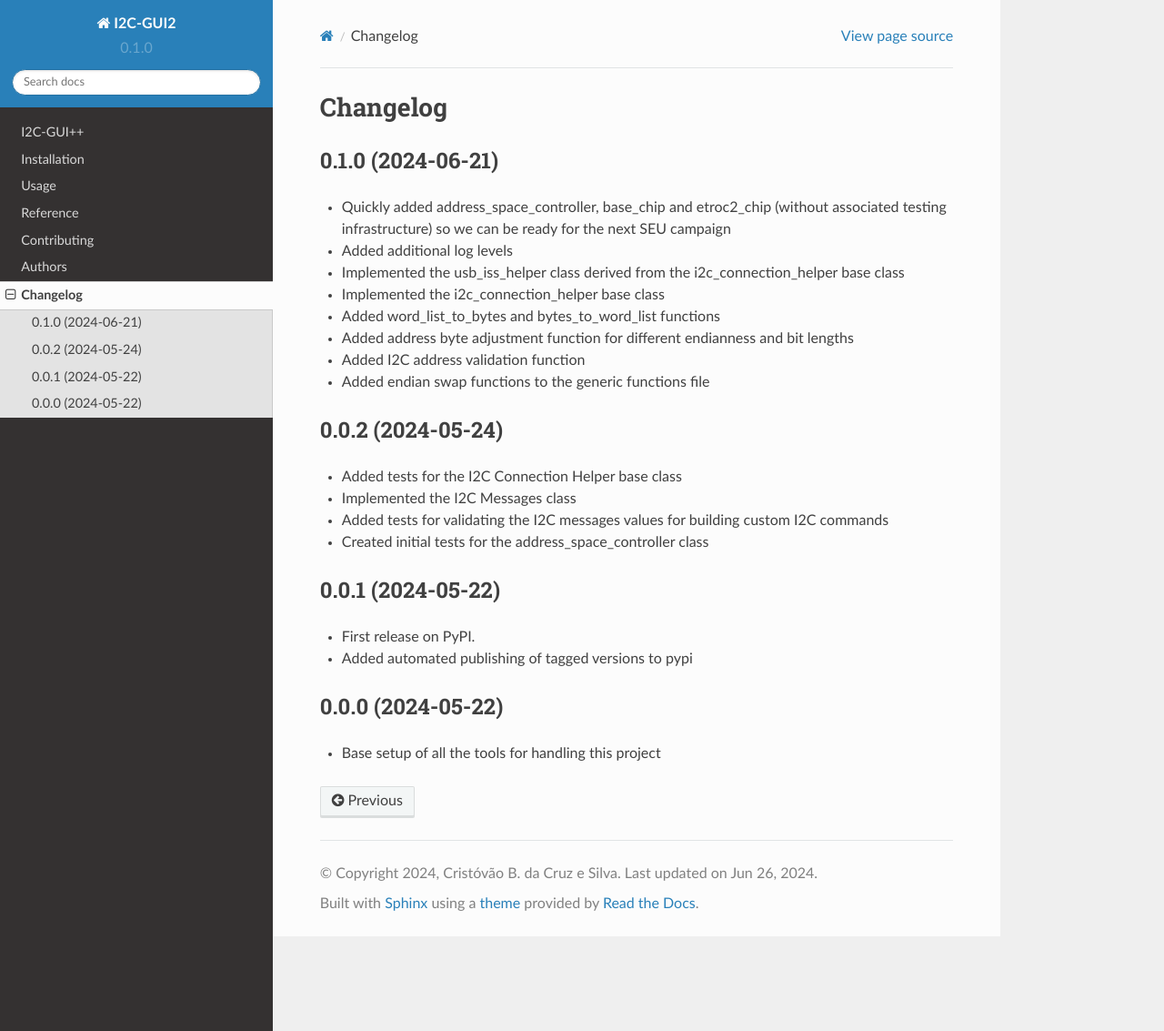
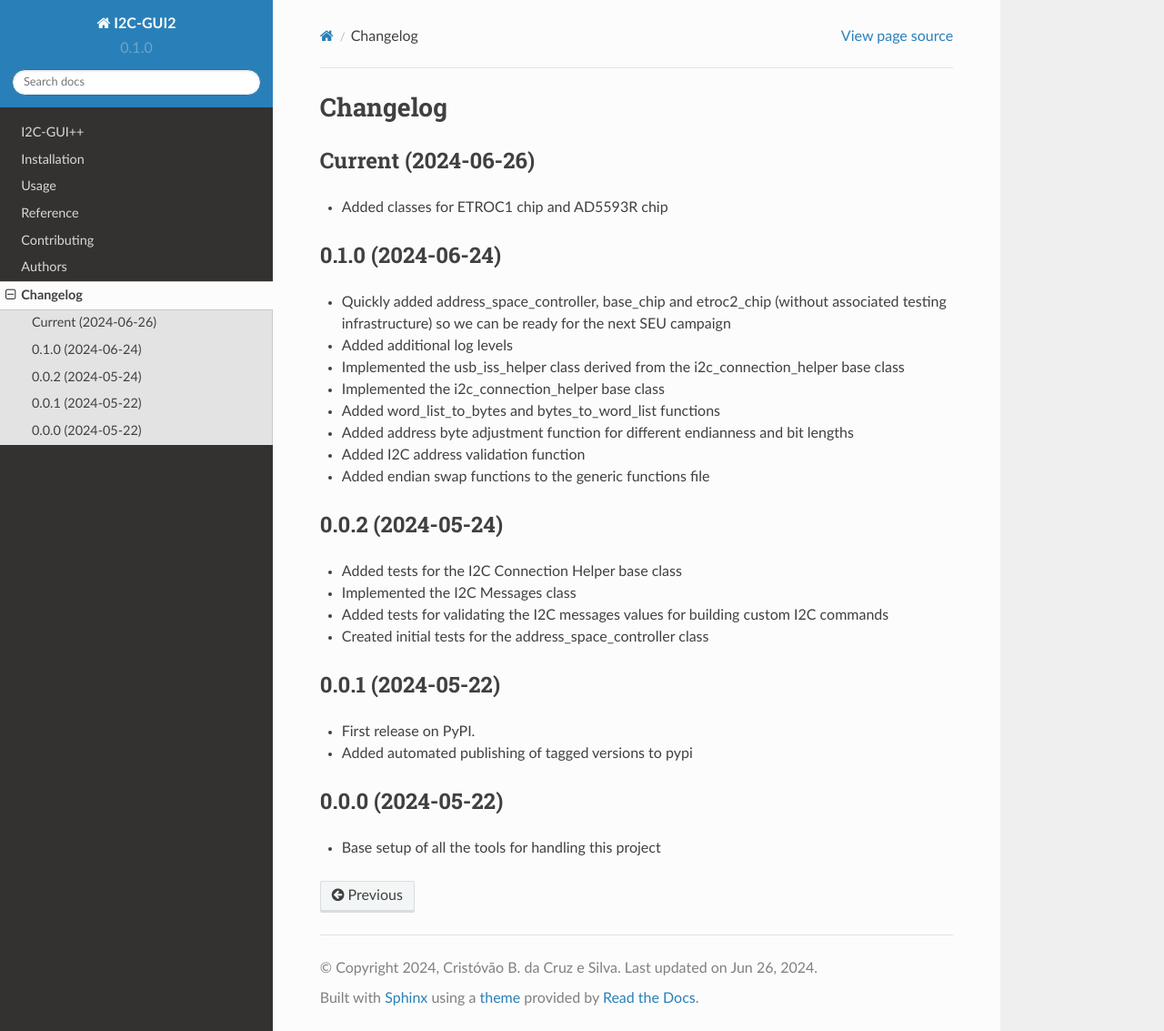
Before and after one commit to cbeiraod/I2C-GUI2, a Sphinx documentation site: the page built from docs/changelog.rst, in a window 1280 px wide and 1133 px high. Shown: the whole window at 91% size. Built offline with Sphinx 7.4.7 and the Read the Docs theme 2.0.0, drawn with Linux system fonts in a browser that asks for light colours.

Commit message:
Added the latest two classes to the documentation and changelog

```diff
--- a/CHANGELOG.rst
+++ b/CHANGELOG.rst
@@ -1,7 +1,12 @@
 Changelog
 =========
 
-0.1.0 (2024-06-21)
+Current (2024-06-26)
+--------------------
+
+* Added classes for ETROC1 chip and AD5593R chip
+
+0.1.0 (2024-06-24)
 ------------------
 
 * Quickly added address_space_controller, base_chip and etroc2_chip (without associated testing infrastructure) so we can be ready for the next SEU campaign
--- a/docs/reference/i2c_gui2.rst
+++ b/docs/reference/i2c_gui2.rst
@@ -88,3 +88,19 @@ i2c\_gui2.chips.etroc2\_chip module
    :members:
    :undoc-members:
    :show-inheritance:
+
+i2c\_gui2.chips.etroc1\_chip module
+^^^^^^^^^^^^^^^^^^^^^^^^^^^^^^^^^^^
+
+.. automodule:: i2c_gui2.chips.etroc1_chip
+   :members:
+   :undoc-members:
+   :show-inheritance:
+
+i2c\_gui2.chips.ad5593r\_chip module
+^^^^^^^^^^^^^^^^^^^^^^^^^^^^^^^^^^^^
+
+.. automodule:: i2c_gui2.chips.ad5593r_chip
+   :members:
+   :undoc-members:
+   :show-inheritance:
```
